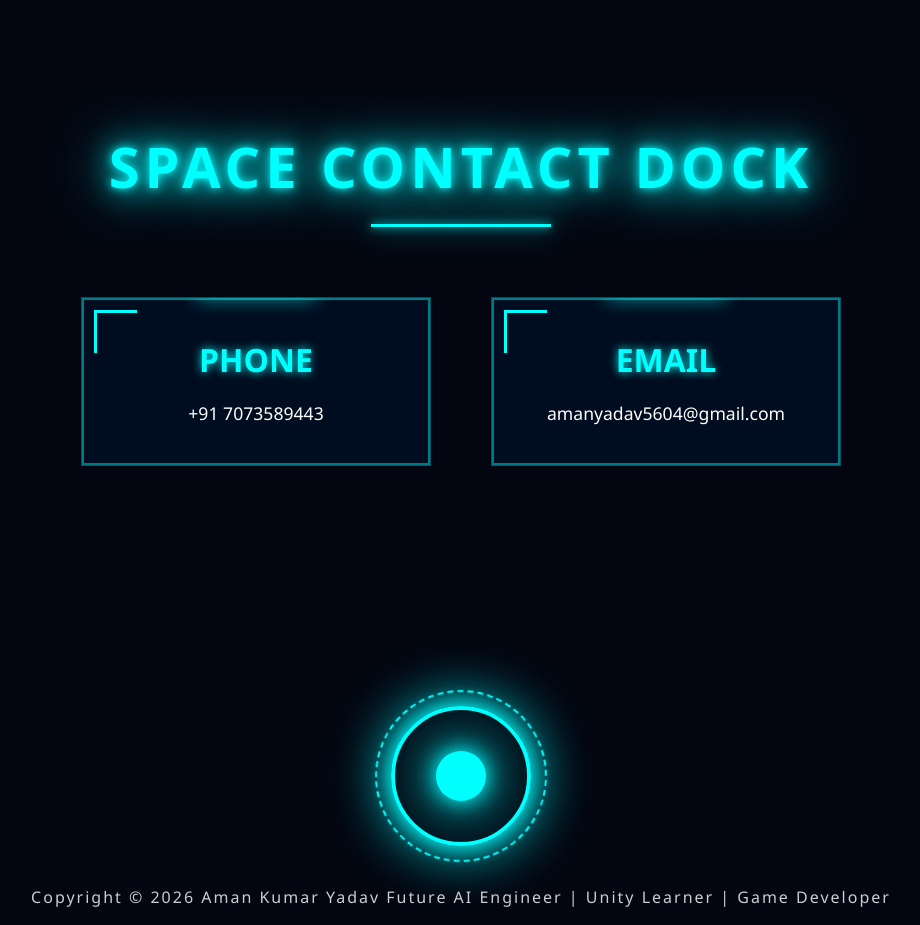
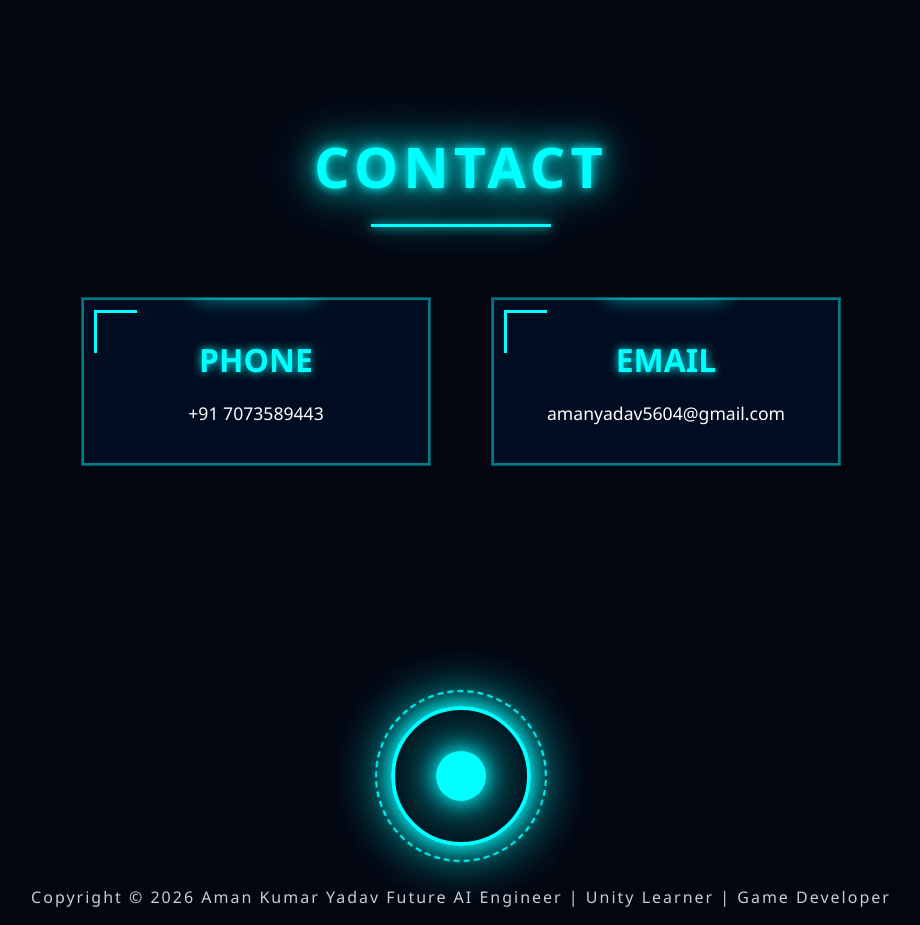
Before and after one commit to amanu-glitch/codsoft1, a plain HTML site: page index.html in a window 1280 px wide. Shown: the part 5000-5925 px from the top of the page, without its empty margins (179-1099 px from the left). Drawn offline with Linux system fonts and the light colour scheme.

Commit message:
Update index.html

```diff
--- a/index.html
+++ b/index.html
@@ -347,7 +347,7 @@ DOWNLOAD RESUME
 
 <div class="section-heading">
 
-<h2>SPACE CONTACT DOCK</h2>
+<h2> CONTACT </h2>
 
 <div class="heading-line"></div>
 
```
